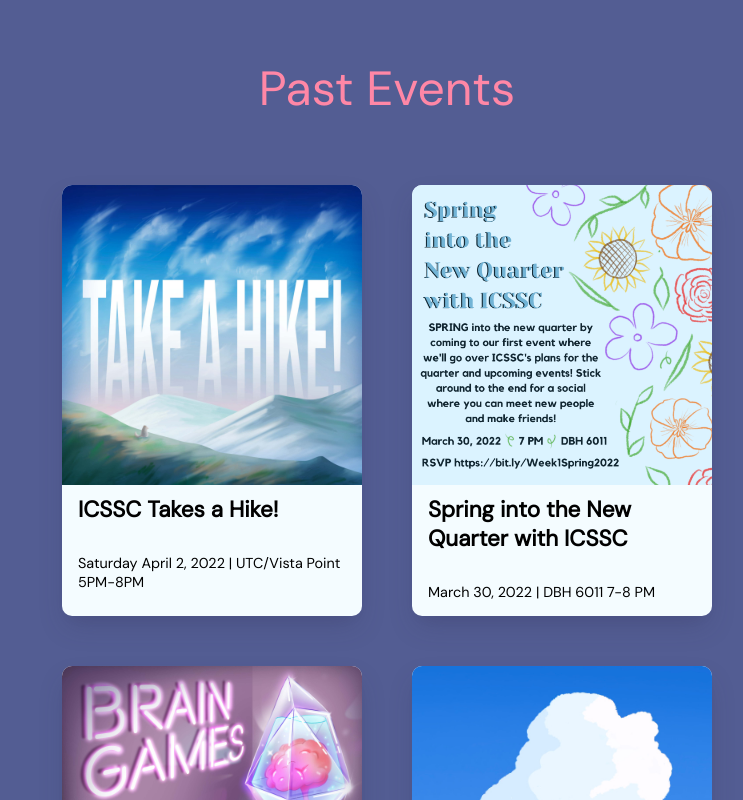
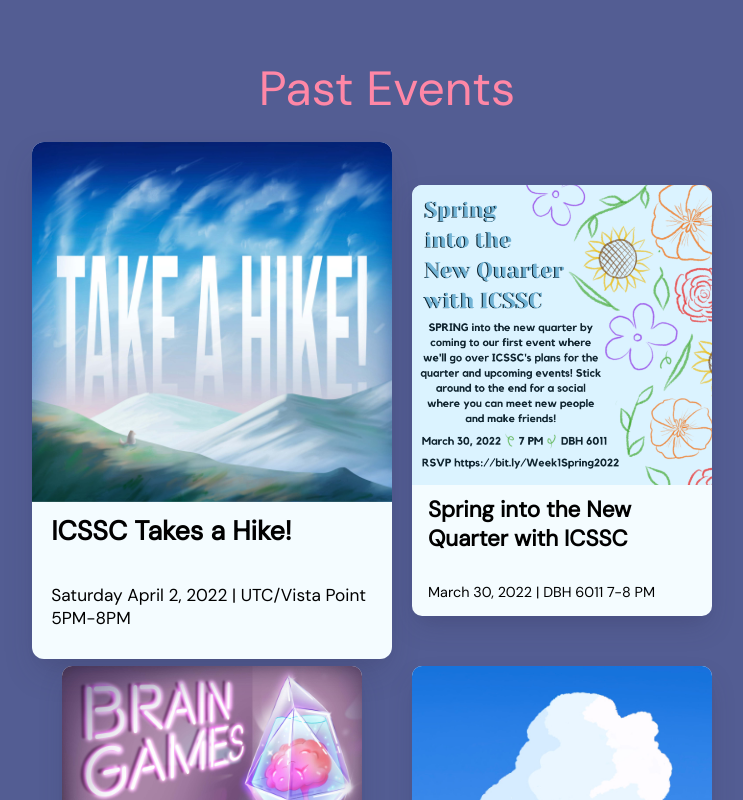
Before and after one commit to icssc/icssc-website, a Next.js app: page /events in a window 1280 px wide. In both pictures the pointer is over the element 465 px from the left and 1078 px from the top of the page. Shown: the part 678-1478 px from the top of the page, without its empty margins (253-996 px from the left). Built offline with nearby package versions, Linux system fonts and the light colour scheme.

Commit message:
Hover effect

```diff
--- a/styles/Events.module.scss
+++ b/styles/Events.module.scss
@@ -16,6 +16,8 @@
     width: 300px;
     color: black;
     box-shadow: rgba(50, 50, 93, 0.25) 0px 13px 27px -5px, rgba(0, 0, 0, 0.05) 0px 8px 16px -8px;
+    &:hover { transform: scale(1.2);}
+    transition: 0.3s;
     img {
         max-width: 300px;
         display: block;
```
